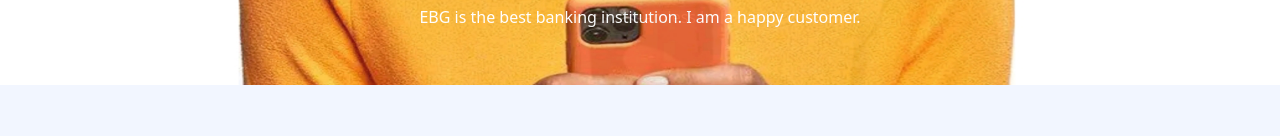
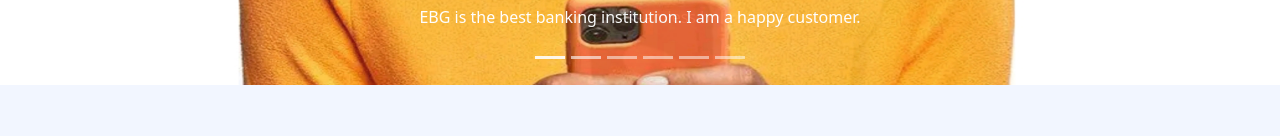
Before and after one commit to Prof-anabi/alx-foundation-webstack-project, a plain HTML site: page index.html in a window 1280 px wide. Shown: the part 3229-3365 px from the top of the page. Drawn offline with nearby package versions, Linux system fonts and the light colour scheme.

Commit message:
Update carousel indicators

```diff
--- a/index.html
+++ b/index.html
@@ -188,14 +188,14 @@
             </div>
 
             <div id="carouselExampleCaptions" class="carousel slide carousel-fade" data-bs-ride="carousel">
-                <!-- <div class="carousel-indicators">
+                <div class="carousel-indicators">
                   <button type="button" data-bs-target="#carouselExampleCaptions" data-bs-slide-to="0" class="active" aria-current="true" aria-label="Slide 1"></button>
                   <button type="button" data-bs-target="#carouselExampleCaptions" data-bs-slide-to="1" aria-label="Slide 2"></button>
                   <button type="button" data-bs-target="#carouselExampleCaptions" data-bs-slide-to="2" aria-label="Slide 3"></button>
                   <button type="button" data-bs-target="#carouselExampleCaptions" data-bs-slide-to="3" aria-label="Slide 4"></button>
                   <button type="button" data-bs-target="#carouselExampleCaptions" data-bs-slide-to="4" aria-label="Slide 5"></button>
                   <button type="button" data-bs-target="#carouselExampleCaptions" data-bs-slide-to="5" aria-label="Slide 6"></button>
-                </div> -->
+                </div>
                 <div class="carousel-inner">
                   <div class="carousel-item active" data-bs-interval="5000">
                     <img src="images/c1.jpg" class="d-block w-100" alt="customer image">
```
